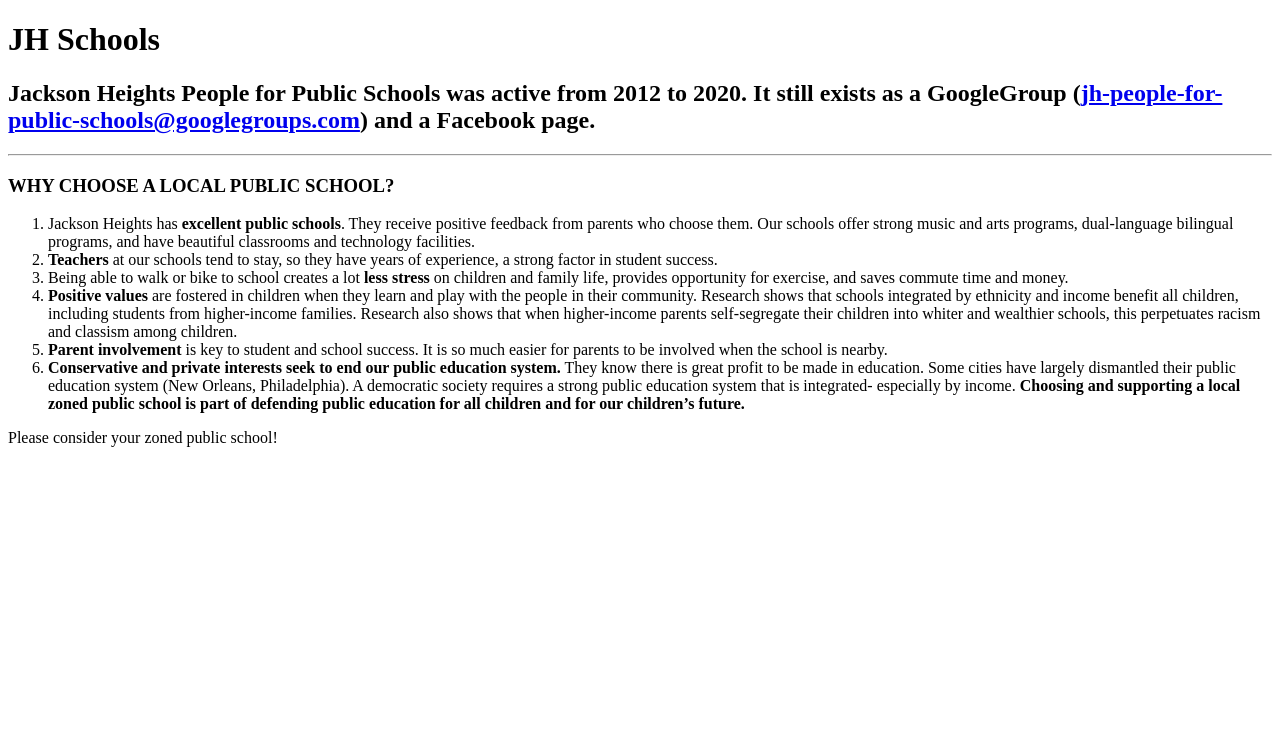
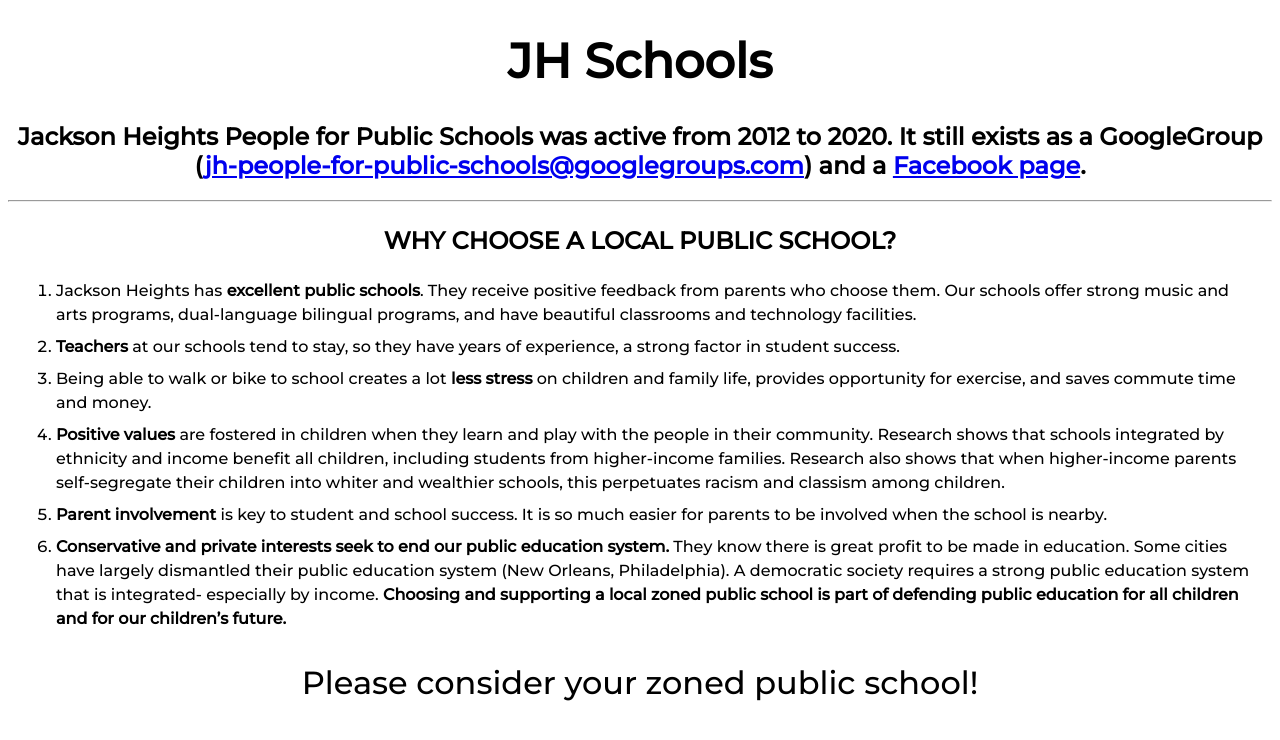
Before and after one commit to milesvw/jhschools, a plain HTML site: page index.html in a window 1280 px wide. Drawn offline with Linux system fonts and the light colour scheme.

Commit message:
Add basic text styling

```diff
--- a/index.html
+++ b/index.html
@@ -12,7 +12,7 @@
     </head>
     <body>
         <h1>JH Schools</h1>
-        <h2>Jackson Heights People for Public Schools was active from 2012 to 2020. It still exists as a GoogleGroup (<a href="mailto:jh-people-for-public-schools@googlegroups.com">jh-people-for-public-schools@googlegroups.com</a>) and a Facebook page.</h2>
+        <h2>Jackson Heights People for Public Schools was active from 2012 to 2020. It still exists as a GoogleGroup (<a href="mailto:jh-people-for-public-schools@googlegroups.com">jh-people-for-public-schools@googlegroups.com</a>) and a <a href="https://www.facebook.com/groups/543601559146849/permalink/1556346474539014/" target="_blank">Facebook page</a>.</h2>
         <hr />
         <h3>WHY CHOOSE A LOCAL PUBLIC SCHOOL?</h3>
         <ol>
@@ -23,6 +23,6 @@
             <li><b>Parent involvement</b> is key to student and school success. It is so much easier for parents to be involved when the school is nearby.</li>
             <li><b>Conservative and private interests seek to end our public education system.</b> They know there is great profit to be made in education. Some cities have largely dismantled their public education system (New Orleans, Philadelphia). A democratic society requires a strong public education system that is integrated- especially by income. <b>Choosing and supporting a local zoned public school is part of defending public education for all children and for our children’s future.</b></li>
         </ol>
-        Please consider your zoned public school!
+        <p class="consider">Please consider your zoned public school!</p>
     </body>
 </html>
--- a/style.css
+++ b/style.css
@@ -0,0 +1,20 @@
+body {
+    font-family: 'Montserrat', sans-serif;
+}
+h1, h2, h3 {
+    text-align: center;
+}
+h1 {
+    font-size: 3em;
+}
+h3 {
+    font-size: 1.5em;
+}
+li {
+    line-height: 1.5;
+    margin: 0.5em;
+}
+.consider {
+    text-align: center;
+    font-size: 2em;
+}
```
